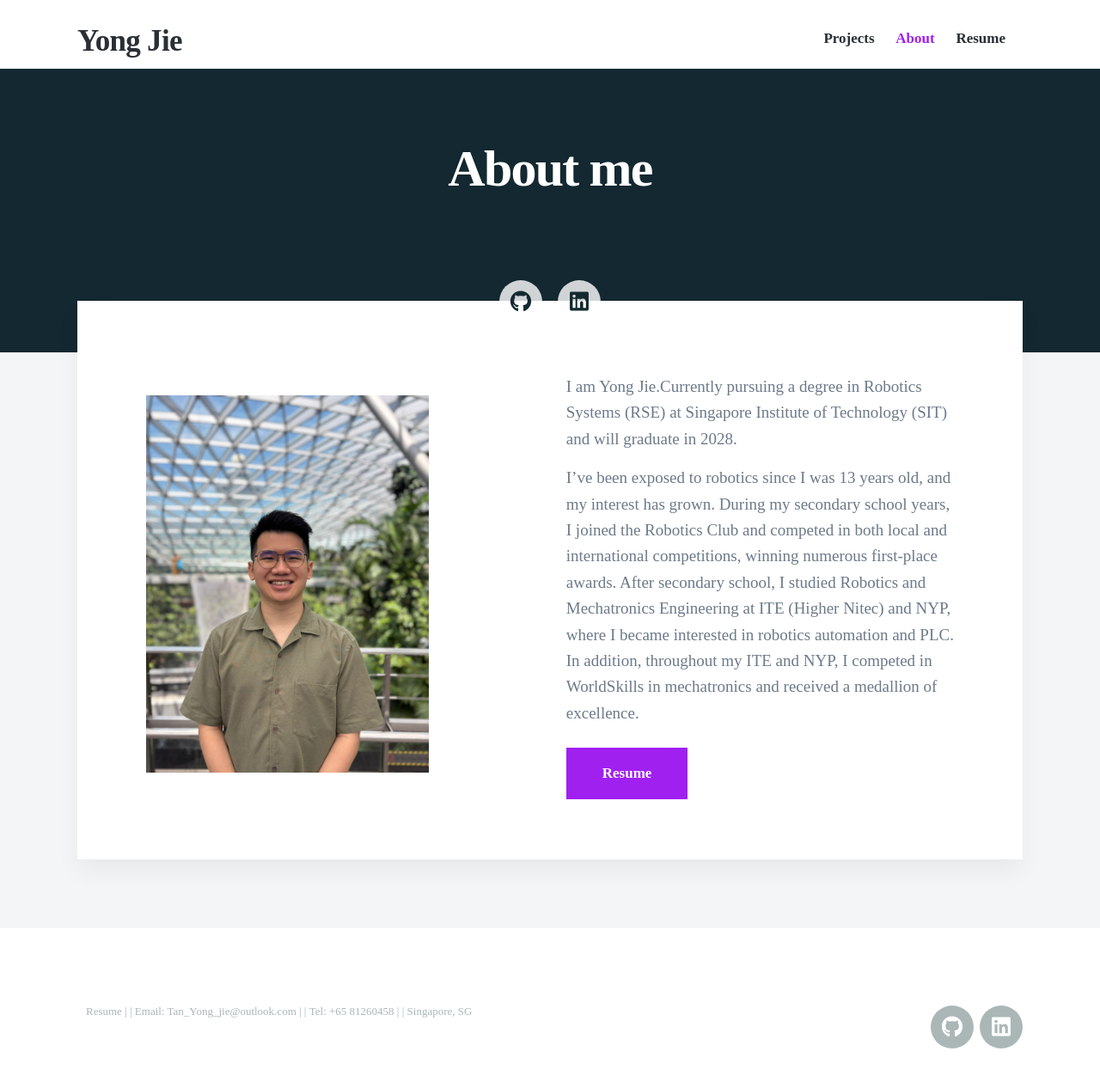
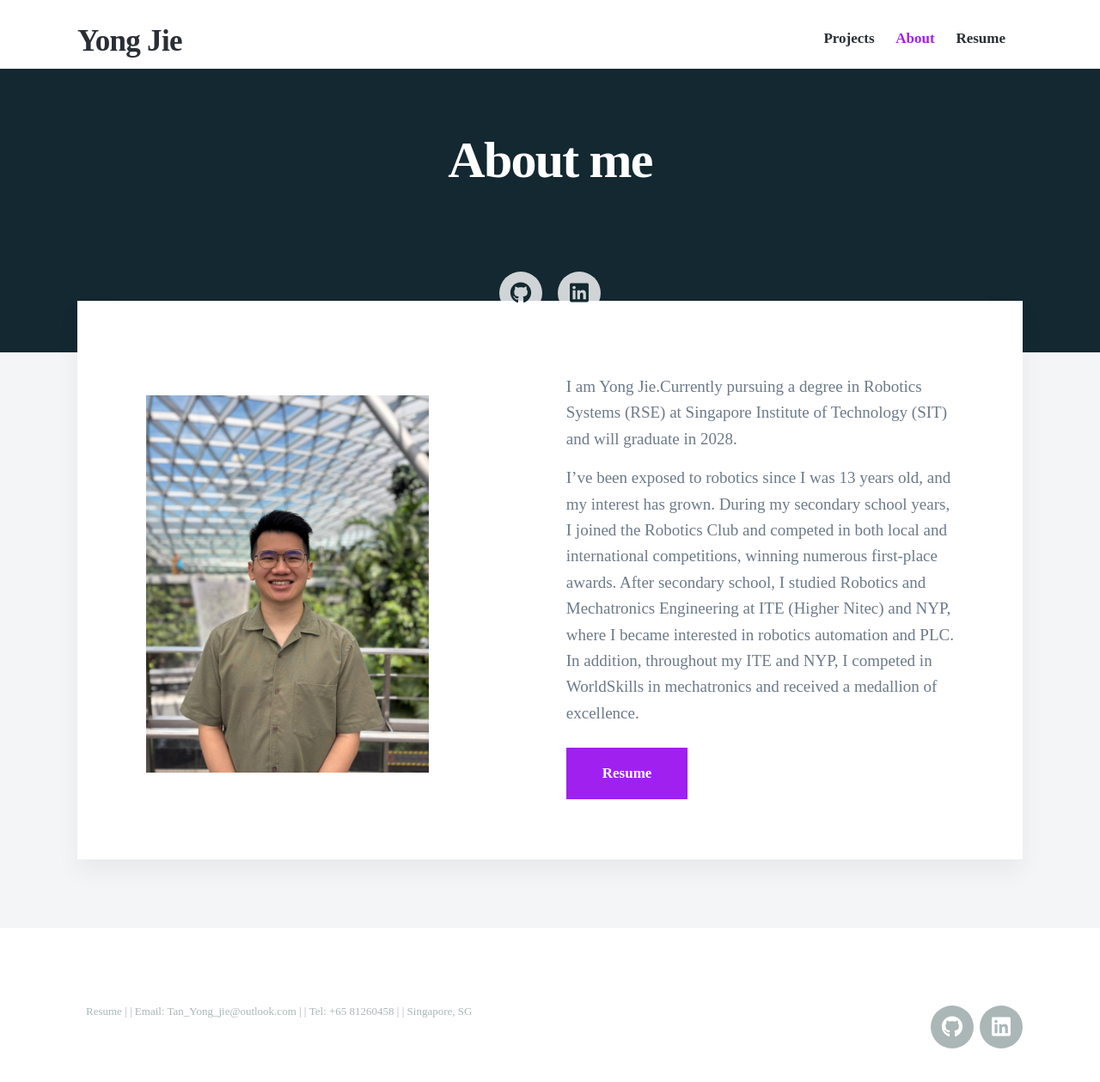
Before and after one commit to YongJiee/YongJiee.github.io, a Jekyll site: the page built from _pages/about.md, in a window 1280 px wide and 1263 px high. Shown: the top 1259 px of the window at 86% size. Built offline with Jekyll 4.4.1, drawn with Linux system fonts in a browser that asks for light colours; nearby versions of some CDN libraries.

Commit message:
fixing web version 1

```diff
--- a/_sass/_includes/_hero.scss
+++ b/_sass/_includes/_hero.scss
@@ -21,18 +21,18 @@
   }
 
   .wrap {
-    padding-top: 100px;  // ↓ previously 120px — raised content
-    padding-bottom: 20px; // ↓ add bottom compression
+    padding-top: 60px;  // ↓ previously 120px — raised content
+    padding-bottom: 10px; // ↓ add bottom compression
     position: relative;
     z-index: 2;
     text-align: center;
 
     @include mq(tabletp) {
-      padding-top: 60px;
+      padding-top: 40px;
     }
 
     @include mq(laptop) {
-      padding-top: 40px;
+      padding-top: 30px;
     }
   }
 
```
